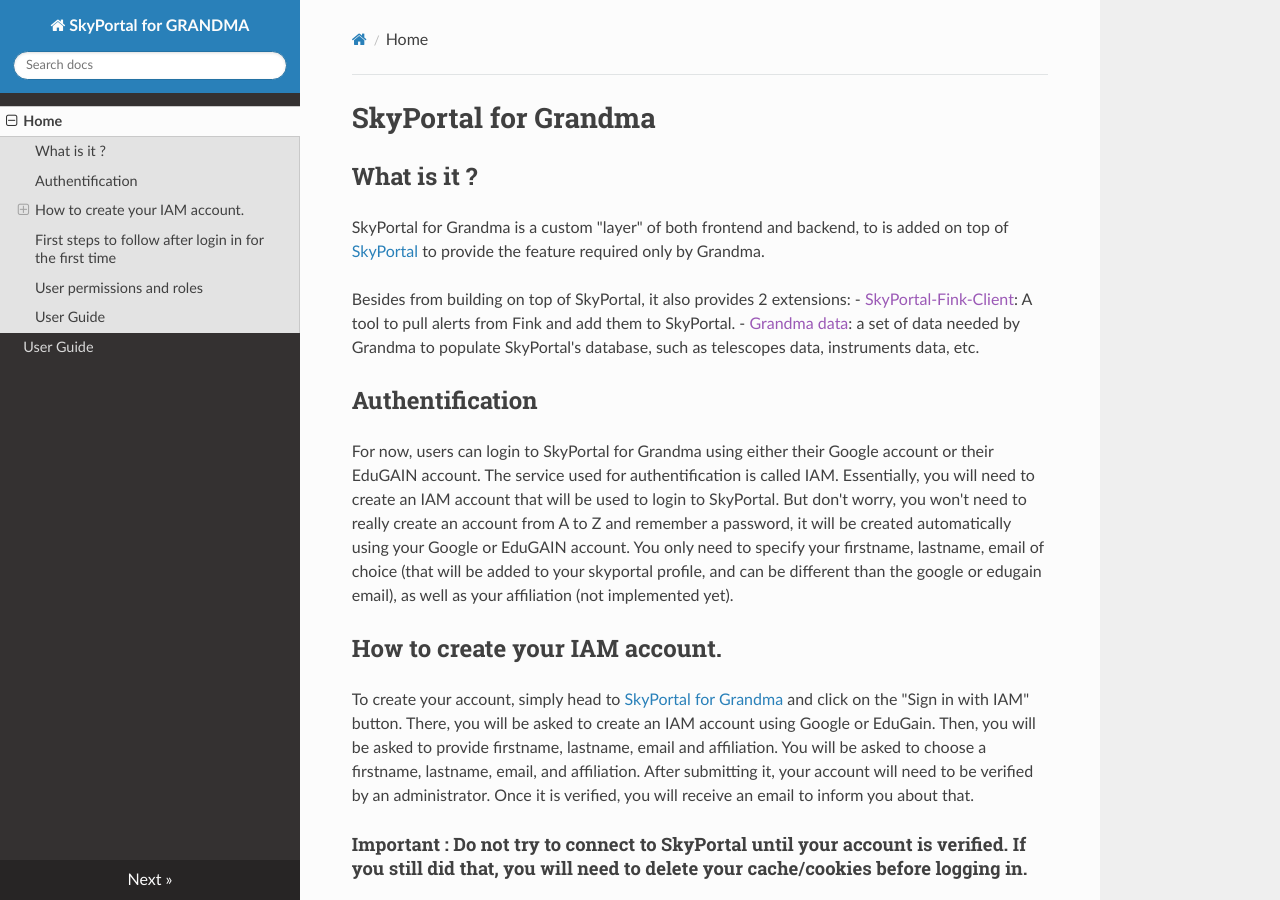
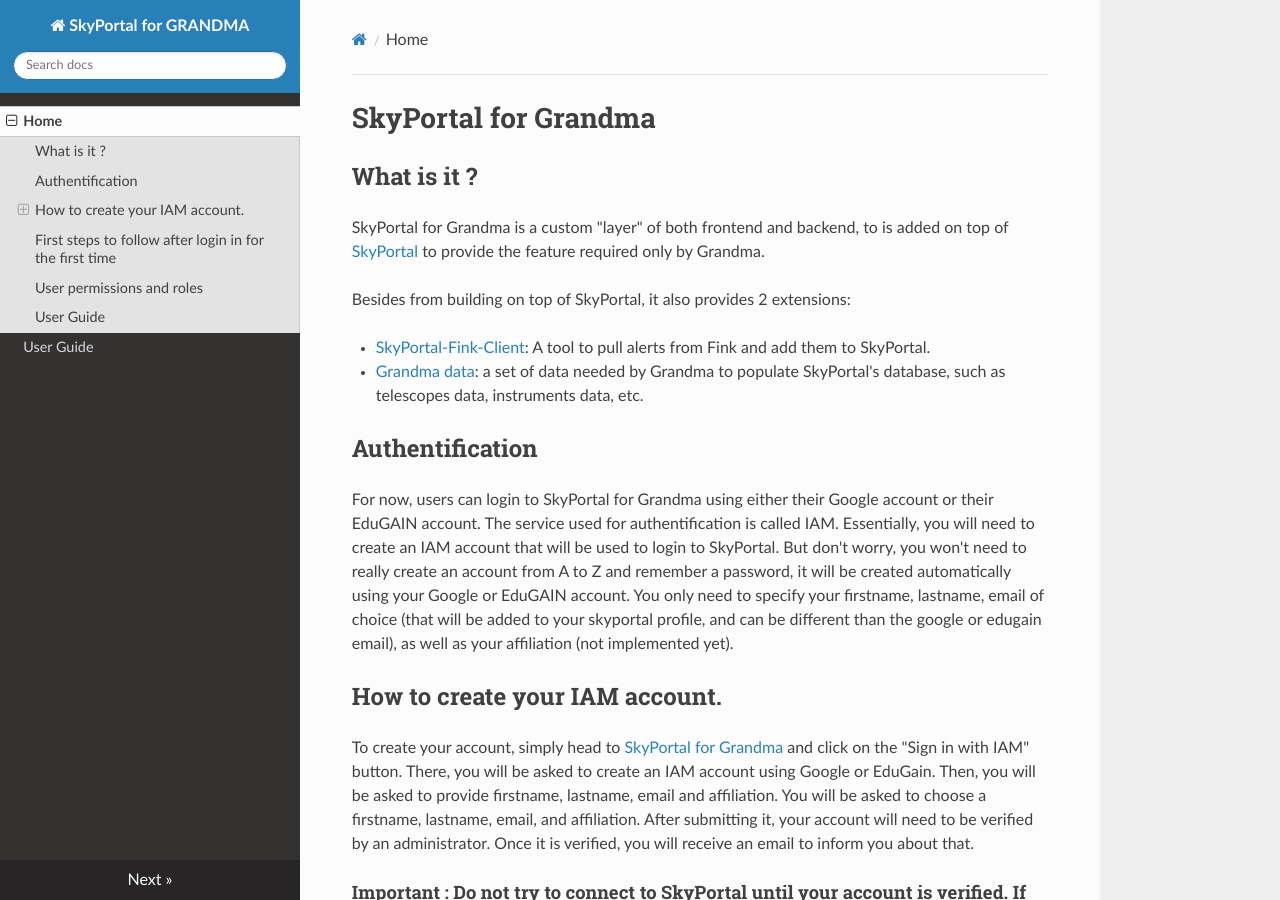
Before and after one commit to grandma-collaboration/icare, an MkDocs documentation site: the page built from docs/index.md, in a window 1280 px wide and 900 px high. Built offline with MkDocs 1.6.1, drawn with Linux system fonts in a browser that asks for light colours; nearby versions of some CDN libraries; some of the changed lines change nothing that is shown.

Commit message:
fixed list display in docs

```diff
--- a/docs/index.md
+++ b/docs/index.md
@@ -4,8 +4,10 @@
 SkyPortal for Grandma is a custom "layer" of both frontend and backend, to is added on top of  [SkyPortal](https://skyportal.io/) to provide the feature required only by Grandma.
 
 Besides from building on top of SkyPortal, it also provides 2 extensions:
-- [SkyPortal-Fink-Client](): A tool to pull alerts from Fink and add them to SkyPortal.
-- [Grandma data](): a set of data needed by Grandma to populate SkyPortal's database, such as telescopes data, instruments data, etc.
+
+- [SkyPortal-Fink-Client](https://github.com/skyportal-contrib/skyportal-fink-client): A tool to pull alerts from Fink and add them to SkyPortal.
+
+- [Grandma data](https://github.com/grandma-collaboration/grandma_data): a set of data needed by Grandma to populate SkyPortal's database, such as telescopes data, instruments data, etc.
 
 ## Authentification
 For now, users can login to SkyPortal for Grandma using either their Google account or their EduGAIN account. The service used for authentification is called IAM. Essentially, you will need to create an IAM account that will be used to login to SkyPortal. But don't worry, you won't need to really create an account from A to Z and remember a password, it will be created automatically using your Google or EduGAIN account. You only need to specify your firstname, lastname, email of choice (that will be added to your skyportal profile, and can be different than the google or edugain email), as well as your affiliation (not implemented yet).
```
